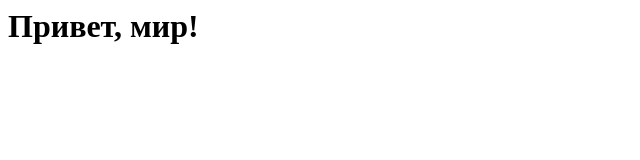
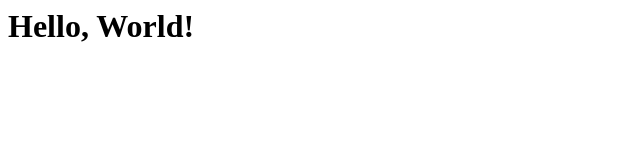
Before and after one commit to snmka/hello-world, a plain HTML site: page index.html in a window 1280 px wide. Shown: the full height of the page, 0-640 px from the left. Drawn offline with Linux system fonts and the light colour scheme.

Commit message:
Initial Commit

```diff
--- a/index.html
+++ b/index.html
@@ -1 +1 @@
-<h1>Привет, мир!</h1>
+<h1>Hello, World!</h1>
```
